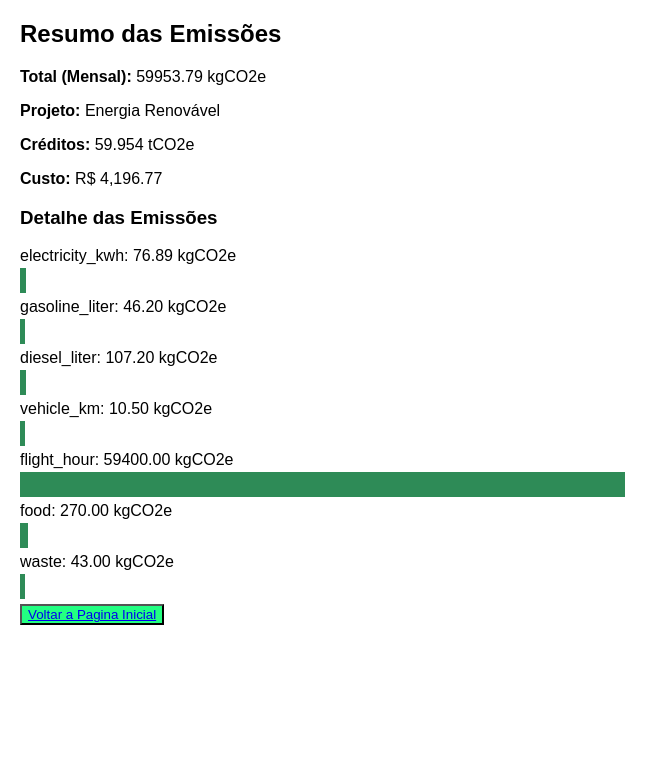
After one commit to EvertonHenrique/site-credito-carbono, a Flask app: template templates/relatorio.html in a window 1280 px wide. The commit adds this page. Shown: the top 779 px of the page, without its empty margins (0-668 px from the left). Run offline with Flask 3, Linux system fonts and the light colour scheme; the template is opened without the code that fills it, so the values that code supplies are empty.

Commit message:
relatorio

```diff
--- a/app.py
+++ b/app.py
@@ -1,11 +1,12 @@
 from flask import Flask
+#from calculadora import calculadora
 
 app = Flask(__name__)
 
 
 @app.route("/")
 def home():
-    return "Hello, World!"
+    return
 
 
 if __name__ == "__main__":
--- /dev/null
+++ b/templates/relatorio.html
@@ -0,0 +1,65 @@
+<html>
+
+<head>
+    <meta charset="utf-8">
+    <title>Relatório de Emissões</title>
+    <style>
+        body {
+            font-family: Arial;
+            margin: 20px;
+        }
+
+        .bar {
+            height: 25px;
+            background-color: #2e8b57;
+            text-align: right;
+            color: white;
+            padding-right: 5px;
+            margin-bottom: 5px;
+        }
+
+        .label {
+            margin-bottom: 3px;
+        }
+
+        .container {
+            width: 600px;
+        }
+    </style>
+</head>
+
+<body>
+    <h2>Resumo das Emissões</h2>
+    <p><strong>Total (Mensal):</strong> 59953.79 kgCO2e</p>
+    <p><strong>Projeto:</strong> Energia Renovável</p>
+    <p><strong>Créditos:</strong> 59.954 tCO2e</p>
+    <p><strong>Custo:</strong> R$ 4,196.77</p>
+    <h3>Detalhe das Emissões</h3>
+    <div class="container">
+
+        <div class="label">electricity_kwh: 76.89 kgCO2e</div>
+        <div class="bar" style="width:0.12944444444444445%;"></div>
+
+        <div class="label">gasoline_liter: 46.20 kgCO2e</div>
+        <div class="bar" style="width:0.07777777777777778%;"></div>
+
+        <div class="label">diesel_liter: 107.20 kgCO2e</div>
+        <div class="bar" style="width:0.18047138047138048%;"></div>
+
+        <div class="label">vehicle_km: 10.50 kgCO2e</div>
+        <div class="bar" style="width:0.017676767676767676%;"></div>
+
+        <div class="label">flight_hour: 59400.00 kgCO2e</div>
+        <div class="bar" style="width:100.0%;"></div>
+
+        <div class="label">food: 270.00 kgCO2e</div>
+        <div class="bar" style="width:0.45454545454545453%;"></div>
+
+        <div class="label">waste: 43.00 kgCO2e</div>
+        <div class="bar" style="width:0.0723905723905724%;"></div>
+    </div>
+    <button style="background-color: #23ff82; color: #5c9804;"><a href="../templates/homepage.html">Voltar a Pagina
+            Inicial</a></button>
+</body>
+
+</html>
```
Also changed, not shown: static/css/style.css (+12 -1 lines), templates/exemplos.html (+10 -1 lines), templates/homepage.html (+9 -1 lines).
